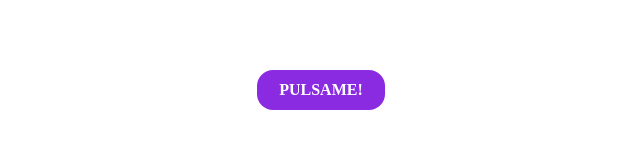
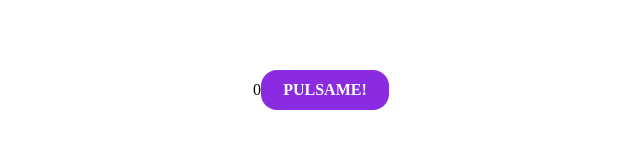
Before and after one commit to GeeksHubsAcademy/botonesClickGandia, a plain HTML site: page index.html in a window 1280 px wide. Both pictures are taken after a click on the element "PULSAME!". Shown: the part 310-458 px from the top of the page, 319-959 px from the left. Drawn offline with Linux system fonts and the light colour scheme.

Commit message:
Funcion vaciar carrito implementada

```diff
--- a/index.html
+++ b/index.html
@@ -10,8 +10,8 @@
 </head>
 <body>
 
-
-    <div class="boton" onclick="pulsador('Martin')">PULSAME!</div>
+    <div id="carrito" class="carrito">100</div>
+    <div class="boton" onclick="vaciar()">PULSAME!</div>
 
     <script src="js/main.js"></script>
 </body>
--- a/js/main.js
+++ b/js/main.js
@@ -1,4 +1,8 @@
+let variableGlobal = 100;
+let carrito = document.getElementById("carrito");
 
-const pulsador = (amigo) => {
-    console.log("holaaaa ", amigo);
+const vaciar = () => {
+    variableGlobal = 0;
+
+    carrito.innerHTML = `${variableGlobal}`;
 }
```
